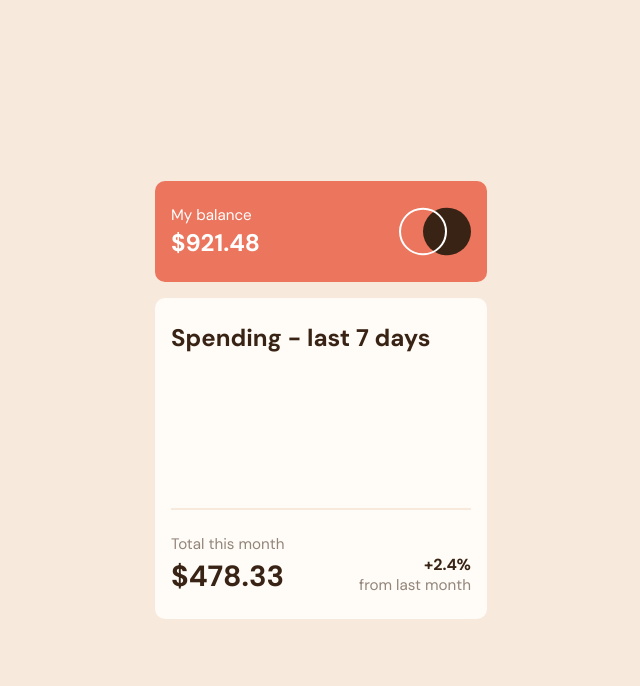
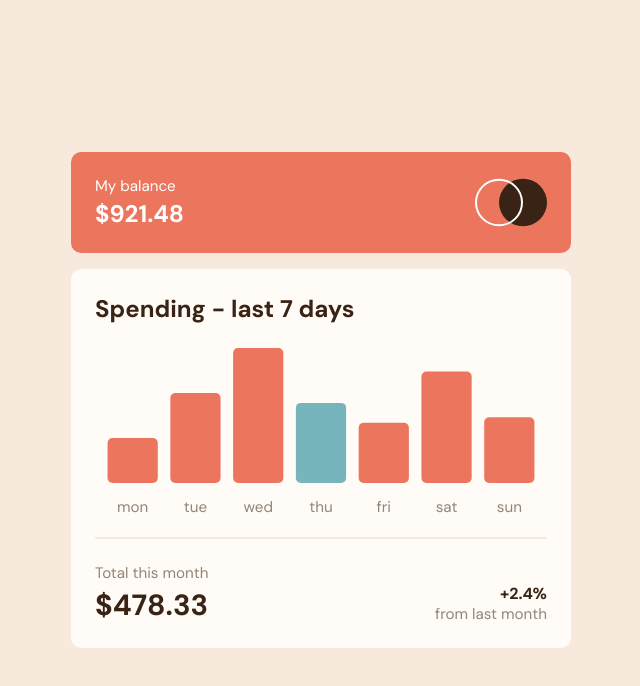
Before and after one commit to ruuen/challenge-expenses-chart, a React (Vite) app: page / in a window 1280 px wide. Shown: the top 686 px of the page, without its empty margins (319-959 px from the left). Built offline with nearby package versions, Linux system fonts and the light colour scheme.

Commit message:
Build bar graph component Add d3 library as dependency Minor style adjustments to paddings and expense container width rules Still need to add graph hover tooltips Need to add font size clamps Need to perform accessibility work Need to set up serverless function that returns component data

```diff
--- a/package.json
+++ b/package.json
@@ -10,6 +10,7 @@
     "preview": "vite preview"
   },
   "dependencies": {
+    "d3": "^7.8.5",
     "react": "^18.2.0",
     "react-dom": "^18.2.0"
   },
--- a/src/components/BarGraph.jsx
+++ b/src/components/BarGraph.jsx
@@ -1,11 +1,137 @@
+import { useEffect, useRef, useState } from "react";
+import * as d3 from "d3";
 import "./BarGraph.scss";
 
-function BarGraph() {
+function BarGraph({ graphData }) {
+  const containerRef = useRef(null);
+  const svgRef = useRef(null);
+  const xAxisLabelRef = useRef(null);
+
+  // TODO:  move this from state to prop.
+  //        the data will get fetched elsewhere)
+  const [data, setData] = useState([
+    {
+      day: "mon",
+      amount: 17.45,
+    },
+    {
+      day: "tue",
+      amount: 34.91,
+    },
+    {
+      day: "wed",
+      amount: 52.36,
+    },
+    {
+      day: "thu",
+      amount: 31.07,
+    },
+    {
+      day: "fri",
+      amount: 23.39,
+    },
+    {
+      day: "sat",
+      amount: 43.28,
+    },
+    {
+      day: "sun",
+      amount: 25.48,
+    },
+  ]);
+  const [containerWidth, setContainerWidth] = useState(0);
+  const [containerHeight, setContainerHeight] = useState(0);
+
+  function setGraphContainerSize() {
+    setContainerWidth(containerRef.current.clientWidth);
+    setContainerHeight(containerRef.current.clientHeight);
+  }
+
+  // On mount & when window is resized, get the new width & height of the svg container element
+  useEffect(() => {
+    setGraphContainerSize();
+    window.addEventListener("resize", setGraphContainerSize);
+
+    return () => window.removeEventListener("resize", setGraphContainerSize);
+  }, []);
+
+  // On mount & when the svg container's height or width changes, render the graph
+  useEffect(() => {
+    if (containerHeight === 0 || containerWidth === 0) return;
+
+    const xAxisLabelHeight = 15;
+
+    const dimensions = {
+      width: containerWidth,
+      height: containerHeight,
+      xAxisStartHeight: containerHeight - xAxisLabelHeight * 2,
+      xAxisCenterHeight: containerHeight - xAxisLabelHeight,
+    };
+
+    // Select the svg element from ref
+    // Set width, height & viewbox of svg to match container
+    const svg = d3
+      .select(svgRef.current)
+      .attr("width", dimensions.width)
+      .attr("height", dimensions.height)
+      .attr("viewbox", `0 0 ${dimensions.width} ${dimensions.height}`);
+
+    // Select xAxis label from ref
+    const xAxis = d3.select(xAxisLabelRef.current);
+
+    // Define X & Y scales from data
+    const scaleX = d3
+      .scaleBand()
+      .domain(data.map((x) => x.day))
+      .range([0, dimensions.width])
+      .padding(0.2);
+    const scaleY = d3
+      .scaleLinear()
+      .domain([0, d3.max(data, (d) => d.amount)])
+      .range([dimensions.xAxisStartHeight, 0]);
+
+    // Append data bars to svg
+    svg
+      .selectAll("rect")
+      .data(data)
+      .join("rect")
+      .classed("spending__graph-item", true)
+      // If datum's day value matches today, add modifier class to handle fill colour change
+      // TODO:  confirm best solution, probably a minimal date library out there which will allow this
+      //        but hopefully there's an easy vanilla solution?
+      // For example purposes, will just check for "thu"
+      .classed("spending__graph-item--today", (d) => d.day === "thu")
+      .attr("rx", 5)
+      .attr("ry", 5)
+      // Add tabindex attr to make each bar in graph keyboard-navigable
+      // TODO:  Will have aria-items that announce day & value when these are targeted.
+      //        I'll add these when I do the other assorted accessibility items
+      .attr("tabindex", "0")
+      .attr("x", (d) => scaleX(d.day))
+      .attr("y", (d) => scaleY(d.amount))
+      .attr("width", scaleX.bandwidth())
+      .attr("height", (d) => dimensions.xAxisStartHeight - scaleY(d.amount));
+
+    xAxis
+      .attr("transform", `translate(0,${dimensions.xAxisCenterHeight})`)
+      .call(d3.axisBottom(scaleX).tickSize(0))
+      .select(".domain")
+      .attr("stroke-width", 0);
+
+    // TODO:  Add cleanup function return to yeet the graph on unmount
+  }, [containerWidth, containerHeight, data]);
+
   return (
     <div className="spending__graph-group">
       <h2 className="spending__heading">Spending - last 7 days</h2>
-      <div className="spending__graph-wrapper">
-        <svg className="spending__graph"></svg>
+      <div ref={containerRef} className="spending__graph-wrapper">
+        <svg ref={svgRef} className="spending__graph">
+          <g
+            ref={xAxisLabelRef}
+            className="spending__graph-axis"
+            aria-hidden
+          ></g>
+        </svg>
       </div>
     </div>
   );
--- a/src/components/BarGraph.scss
+++ b/src/components/BarGraph.scss
@@ -1,5 +1,51 @@
+@use "../scss/variables" as var;
+
 .spending {
+  &__graph-group {
+    margin-bottom: 1.5em;
+  }
+
+  &__heading {
+    font-size: 1.5rem;
+    // TODO:  Will do all the font size clamps at the same time.
+    //        The x axis size clamp only concerns the graph, so that can go in this commit
+    // font-size: clamp(1.25rem, 6vw, 2rem);
+    margin-bottom: 1em;
+  }
+
+  &__graph-wrapper {
+    min-height: 165px;
+    // height: 10vh;
+    // max-height: 175px;
+    width: 100%;
+  }
+
   &__graph {
-    max-width: 100%;
+    width: 100%;
+    display: block;
+  }
+
+  &__graph-item {
+    fill: var.$clr-red;
+    transition: opacity 100ms ease-in;
+
+    &--today {
+      fill: var.$clr-cyan;
+    }
+
+    &:hover {
+      cursor: pointer;
+      opacity: 0.65;
+    }
+
+    &:focus-within {
+      opacity: 0.65;
+    }
+  }
+
+  &__graph-axis {
+    color: var.$clr-brown;
+    font-size: clamp(0.75rem, 3.5vw, 0.95rem);
+    font-family: var.$font-family;
   }
 }
--- a/src/components/Expenses.scss
+++ b/src/components/Expenses.scss
@@ -0,0 +1,7 @@
+// I've built this out as a responsive component with the aim that it adapts to container size
+// I'm assuming that min/current/max width restrictions exist further up the cascade when using this component
+.expenses-wrapper {
+  min-width: 225px;
+  max-width: 500px;
+  width: 90vw;
+}
--- a/src/components/SavingsDisplay.scss
+++ b/src/components/SavingsDisplay.scss
@@ -6,7 +6,7 @@
   color: white;
   display: flex;
   justify-content: space-between;
-  padding: 1.5em 1em;
+  padding: 1.5em;
 
   &__heading {
     font-size: 0.95rem;
--- a/src/components/SpendingDisplay.scss
+++ b/src/components/SpendingDisplay.scss
@@ -5,7 +5,7 @@
   border-radius: var.$curved-borders;
   display: flex;
   flex-direction: column;
-  padding: 1.5em 1em;
+  padding: 1.5em;
   margin-top: 1em;
   color: var.$clr-brown-dark;
 }
--- a/src/index.scss
+++ b/src/index.scss
@@ -20,7 +20,6 @@ body {
   display: flex;
   flex-direction: column;
   background-color: var.$clr-cream;
-  padding: 0 1em;
 }
 
 #root {
```
Also changed, not shown: 1 other file (tests, documents, lock files or other folders).
